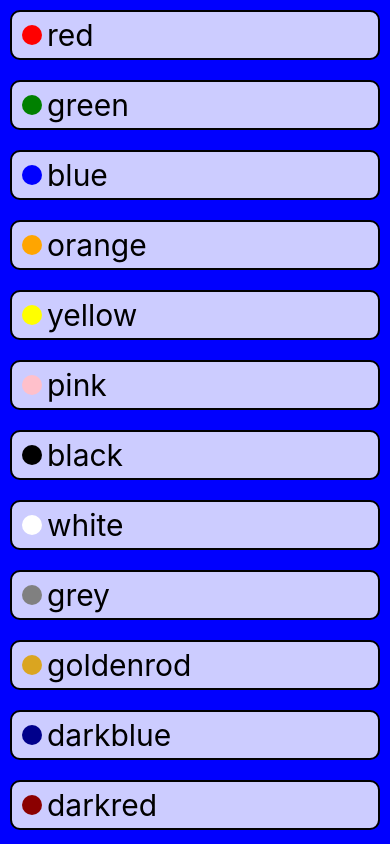
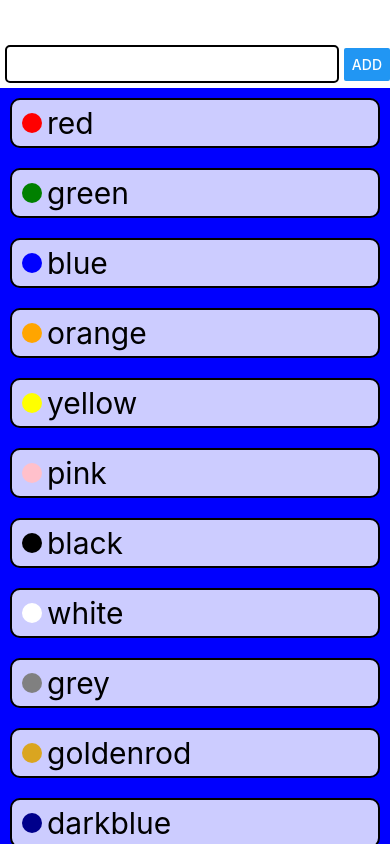
Before and after one commit to stockmeierb/ColorCatalog, a React Native app: screen / in a window 390 px wide. Built offline with nearby package versions, Linux system fonts and the light colour scheme.

Commit message:
new form

```diff
--- a/App.js
+++ b/App.js
@@ -2,6 +2,7 @@ import React, {useState} from "react";
 import { View, StyleSheet, FlatList } from "react-native";
 import ColorButton from "./components/ColorButton";
 import defaultColors from "./data/defaultColors.json"
+import ColorForm from "./ColorForm";
 
 // const { height, width } = Dimensions.get('window');
 
@@ -13,16 +14,13 @@ export default function App() {
 
   const [backgroundColor, setBackgroundColor] = useState("blue");
   return (
-
-    <FlatList style={[styles.container, { backgroundColor }]}
-    data={defaultColors}
-    renderItem={({item}) => {
-      return (
-        <ColorButton key={item.id} backgroundColor={item.color} onPress={setBackgroundColor}/>
-      )
-    }
-    }
-    />
+    <><ColorForm /><FlatList style={[styles.container, { backgroundColor }]}
+      data={defaultColors}
+      renderItem={({ item }) => {
+        return (
+          <ColorButton key={item.id} backgroundColor={item.color} onPress={setBackgroundColor} />
+        );
+      } } /></>
   );
 }
 
--- /dev/null
+++ b/ColorForm.js
@@ -0,0 +1,28 @@
+import React from "react";
+import { StyleSheet, View, Text, TextInput, Button} from "react-native";
+
+export default function ColorForm() {
+    return (
+        <View style={styles.container}>
+            <TextInput style={styles.txtInput} autoCapitalize="none"/>
+            <Button title="add" />
+        </View>
+    )
+}
+
+const styles = StyleSheet.create({
+    container:{
+        marginTop: 40,
+        flexDirection: "row",
+        alignItems: "center"
+    },
+    txtInput: {
+        flex: 1,
+        borderWidth: 2,
+        fontSize: 20,
+        margin: 5,
+        borderRadius: 5,
+        padding: 5
+
+    }
+});
```
